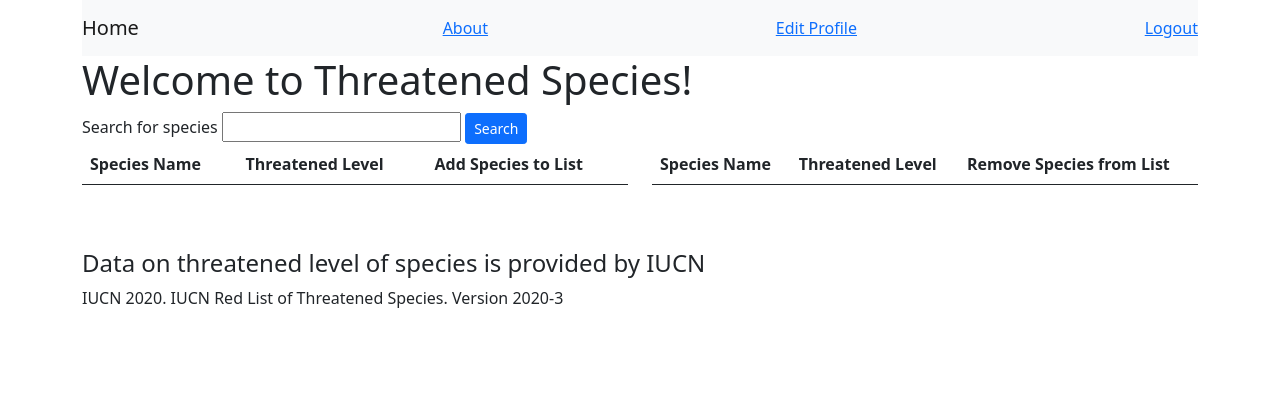
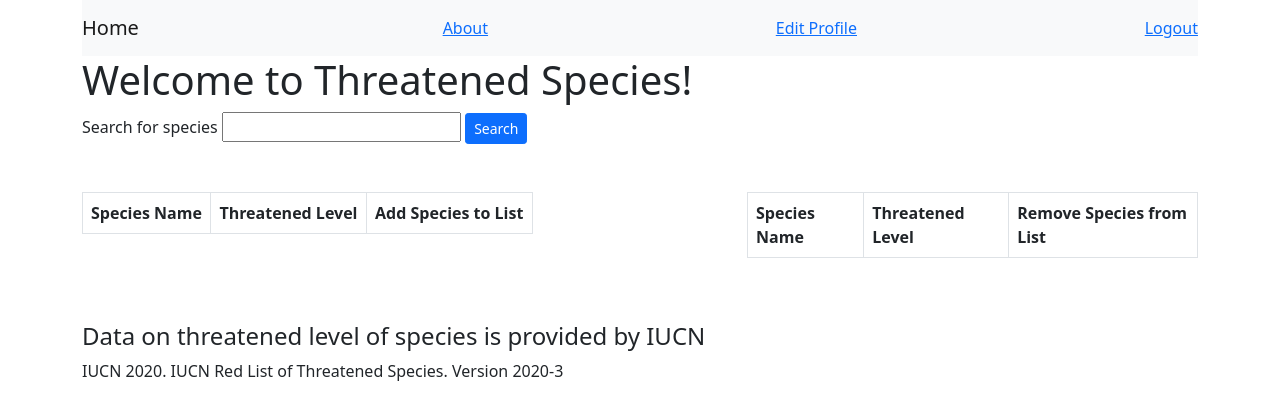
Before and after one commit to stgibson/capstone_1_threatened_species, a Flask app: page /home in a window 1280 px wide. Shown: the top 420 px of the page. Run offline with Flask 2, Linux system fonts and the light colour scheme; the visitor is signed in with stand-in values (Sample User, id 1); data comes from the database, SQL or seed files in the repository; data that the repository does not hold is empty.

Commit message:
Added special style for small width window. Modified templates/home.html.

```diff
--- a/templates/home.html
+++ b/templates/home.html
@@ -7,7 +7,7 @@
     Welcome to Threatened Species!
   </h1>
   <div class="row">
-    <div class="col-6">
+    <div class="col-12">
       <form action="/species" method="GET">
         <label>Search for species</label>
         <input name="species" type="text">
@@ -15,9 +15,9 @@
       </form>
     </div>
   </div>
-  <div class="row">
-    <div class="col-6">
-      <table class="table table-striped">
+  <div class="row justify-content-between">
+    <div class="col-12 col-sm-5 mt-5">
+      <table class="table table-striped table-bordered">
         <thead>
           <tr>
             <th>Species Name</th>
@@ -44,8 +44,8 @@
         </tbody>
       </table>
     </div>
-    <div class="col-6">
-      <table class="table table-striped">
+    <div class="col-12 col-sm-5 mt-5">
+      <table class="table table-striped table-bordered">
         <thead>
           <tr>
             <th>Species Name</th>
```
